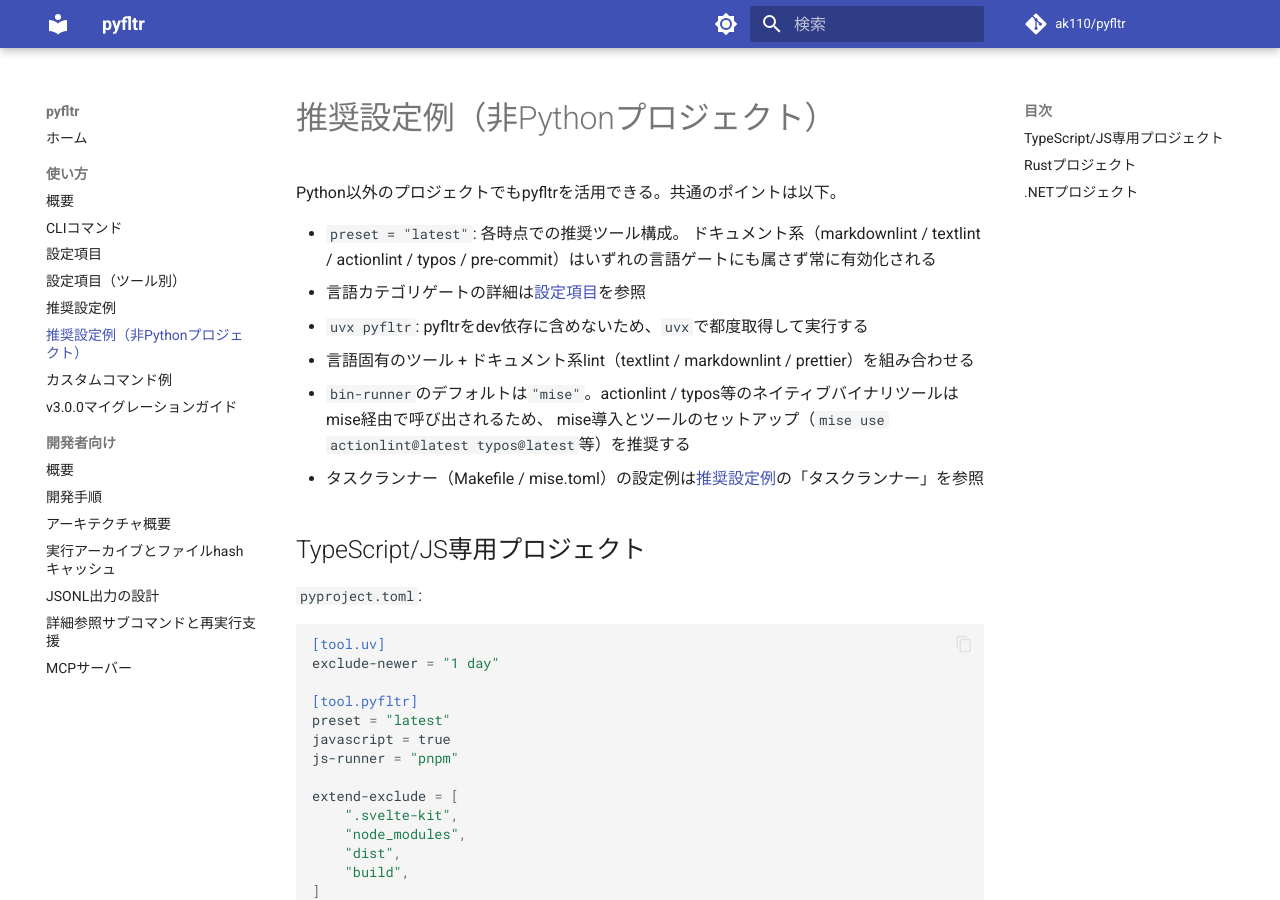
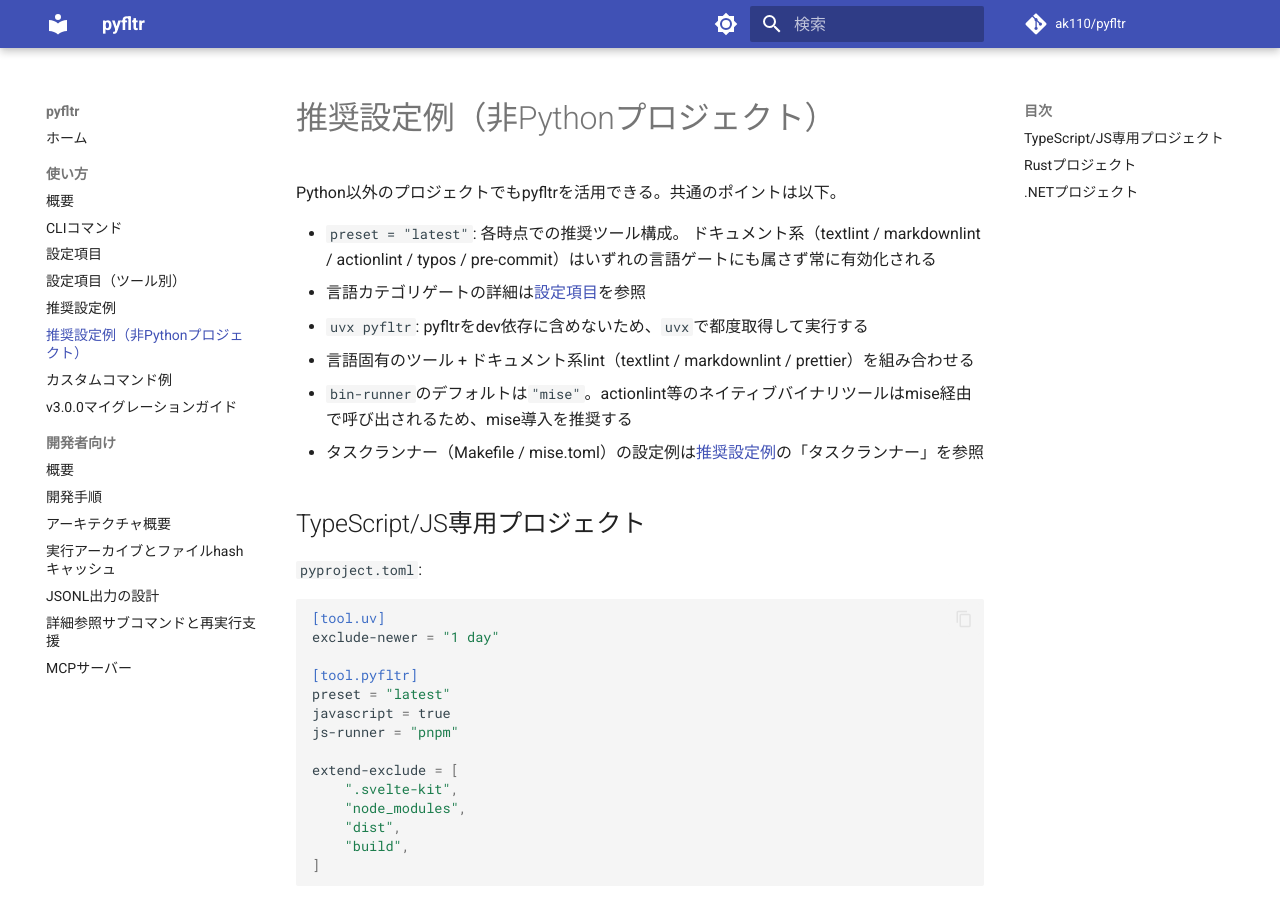
Before and after one commit to ak110/pyfltr, an MkDocs documentation site: the page built from docs/guide/recommended-nonpython.md, in a window 1280 px wide and 900 px high. Built offline with MkDocs 1.6.1 and Material for MkDocs 9.7.7, drawn with Linux system fonts in a browser that asks for light colours; comment, search, counter and statistics services are not loaded.

Commit message:
feat(typos): bin-runner経由をやめてPyPI依存に切り替える
typosをpyproject.tomlのdependenciesに追加し、miseによる管理を廃止する。
typos-pathのデフォルトを空文字列からコマンド名に変更し、既存設定との互換維持のため
load_configで空文字列を正規化する処理を追加する。

```diff
--- a/docs/guide/recommended-nonpython.md
+++ b/docs/guide/recommended-nonpython.md
@@ -3,12 +3,11 @@
 Python以外のプロジェクトでもpyfltrを活用できる。共通のポイントは以下。
 
 - `preset = "latest"`: 各時点での推奨ツール構成。
-  ドキュメント系（markdownlint / textlint / actionlint / typos / pre-commit）はいずれの言語ゲートにも属さず常に有効化される
+  ドキュメント系（textlint / markdownlint / actionlint / typos / pre-commit）はいずれの言語ゲートにも属さず常に有効化される
 - 言語カテゴリゲートの詳細は[設定項目](configuration.md)を参照
 - `uvx pyfltr`: pyfltrをdev依存に含めないため、`uvx`で都度取得して実行する
 - 言語固有のツール + ドキュメント系lint（textlint / markdownlint / prettier）を組み合わせる
-- `bin-runner`のデフォルトは`"mise"`。actionlint / typos等のネイティブバイナリツールはmise経由で呼び出されるため、
-  mise導入とツールのセットアップ（`mise use actionlint@latest typos@latest`等）を推奨する
+- `bin-runner`のデフォルトは`"mise"`。actionlint等のネイティブバイナリツールはmise経由で呼び出されるため、mise導入を推奨する
 - タスクランナー（Makefile / mise.toml）の設定例は[推奨設定例](recommended.md)の「タスクランナー」を参照
 
 ## TypeScript/JS専用プロジェクト
--- a/mise.toml
+++ b/mise.toml
@@ -1,3 +1,2 @@
 [tools]
 actionlint = "latest"
-typos = "latest"
--- a/mkdocs.yml
+++ b/mkdocs.yml
@@ -50,7 +50,7 @@
 
         ## 対応ツール
 
-        対応カテゴリはPython系・Rust系（cargo系）・.NET系（dotnet系）・JS/TS系・ドキュメント系（markdownlint-cli2・textlint）・その他（ec・shellcheck・shfmt・typos・actionlint・pre-commit）。
+        対応カテゴリはPython系・Rust系（cargo系）・.NET系（dotnet系）・JS/TS系・ドキュメント系（markdownlint-cli2・textlint）・その他（ec・shellcheck・shfmt・actionlint・pre-commit）。typosはpyfltr本体の依存として同梱されており追加インストール不要。
         個別ツールの網羅的な一覧と詳細は[対応ツール一覧](guide/index.md)を参照。
 
         `preset = "latest"` で各時点の推奨ツール構成を選べる。プリセットは Python / JavaScript / TypeScript / Rust / .NET / ドキュメント系を横断的に収録し、言語カテゴリキー (`python` / `javascript` / `rust` / `dotnet`) がゲートとして働く。`preset = "latest"` + `{language} = true` の組み合わせだけで当該言語の推奨ツール一式が有効化される。
--- a/pyproject.toml
+++ b/pyproject.toml
@@ -26,6 +26,7 @@
     "python-ulid>=3.0",
     "pyyaml>=6.0.3",
     "textual>=8.0.0",
+    "typos>=1.0",
 ]
 
 [project.optional-dependencies]
```
Also changed, not shown: docs/guide/configuration-tools.md (+24 -6 lines), docs/guide/index.md (+1 -1 lines), docs/guide/recommended.md (+1 -1 lines), docs/guide/usage.md (+1 -1 lines), 5 other files.
